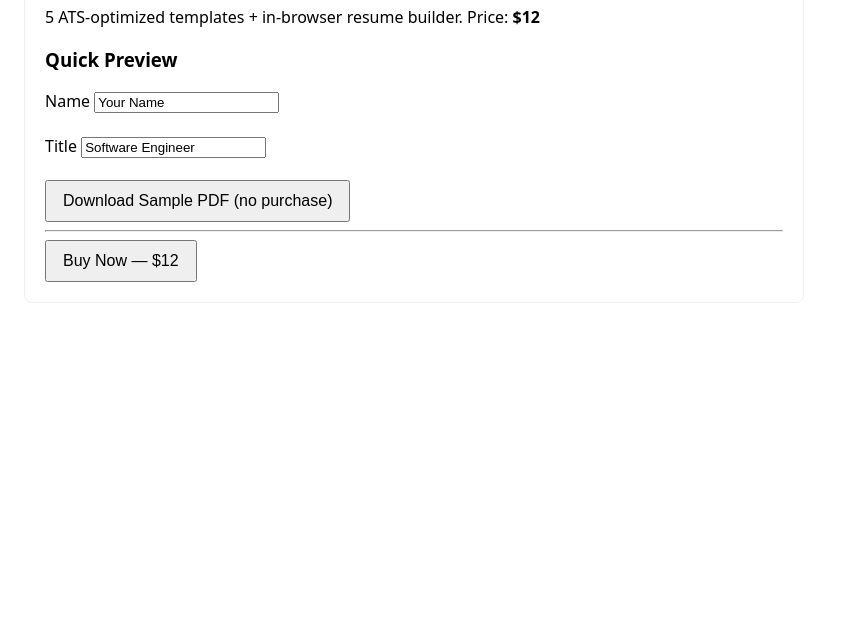
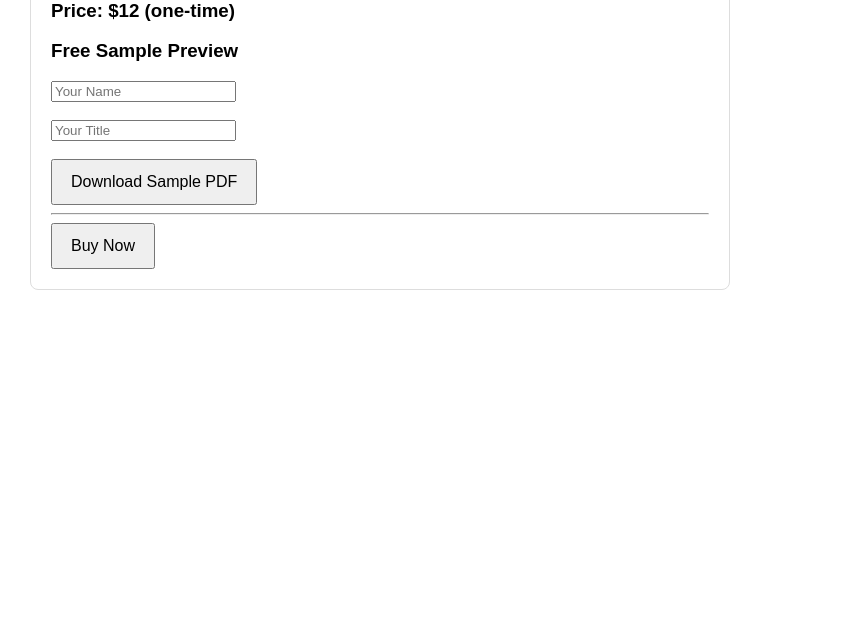
Before and after one commit to landude2410/The-APP, a plain HTML site: page public/index.html in a window 1280 px wide. Shown: the part 168-800 px from the top of the page, without its empty margins (0-843 px from the left). Drawn offline with Linux system fonts and the light colour scheme.

Commit message:
Update index.html

```diff
--- a/public/index.html
+++ b/public/index.html
@@ -1,49 +1,47 @@
 <!doctype html>
 <html>
 <head>
-  <meta charset="utf-8" />
-  <title>Resume Pack — Instant Download</title>
-  <meta name="viewport" content="width=device-width,initial-scale=1">
+  <meta charset="utf-8"/>
+  <title>Resume Pack - Instant Download</title>
+  <meta name="viewport" content="width=device-width,initial-scale=1"/>
   <style>
-    body{font-family:system-ui,Arial;margin:24px;max-width:780px}
-    .hero{border:1px solid #eee;padding:20px;border-radius:8px}
-    button{padding:10px 16px;font-size:16px}
+    body { font-family: Arial, sans-serif; margin: 30px; max-width: 700px }
+    .box { border: 1px solid #ddd; padding: 20px; border-radius: 8px }
+    button { padding: 12px 18px; font-size: 16px; cursor: pointer }
   </style>
 </head>
+
 <body>
-  <div class="hero">
-    <h1>Resume + Cover Letter Pack — Instant Download</h1>
-    <p>5 ATS-optimized templates + in-browser resume builder. Price: <strong>$12</strong></p>
+  <div class="box">
+    <h1>Resume + Cover Letter Pack</h1>
+    <p>5 ATS-Optimized Templates + Instant Download</p>
+    <h3>Price: $12 (one-time)</h3>
 
-    <h3>Quick Preview</h3>
-    <label>Name <input id="name" value="Your Name"></label><br><br>
-    <label>Title <input id="title" value="Software Engineer"></label><br><br>
-    <button id="preview">Download Sample PDF (no purchase)</button>
+    <h3>Free Sample Preview</h3>
+    <input id="name" placeholder="Your Name" /><br><br>
+    <input id="title" placeholder="Your Title" /><br><br>
+
+    <button onclick="preview()">Download Sample PDF</button>
     <hr>
-    <button id="buy">Buy Now — $12</button>
+
+    <button onclick="buy()">Buy Now</button>
   </div>
 
   <script src="https://js.stripe.com/v3/"></script>
   <script>
-    // Preview: simple client-side PDF generation using browser's print (or use jsPDF)
-    document.getElementById('preview').onclick = () => {
+    function preview() {
       const name = document.getElementById('name').value;
       const title = document.getElementById('title').value;
       const win = window.open('', '_blank');
-      win.document.write(`<h1>${name}</h1><p>${title}</p><p>Sample resume content...</p>`);
+      win.document.write(`<h1>${name}</h1><p>${title}</p><p>Sample Resume</p>`);
       win.print();
-    };
+    }
 
-    // BUY flow: call serverless endpoint to create a checkout session
-    document.getElementById('buy').onclick = async () => {
-      const res = await fetch('/api/create-checkout-session', { method:'POST' });
+    async function buy() {
+      const res = await fetch('/api/create-checkout-session', { method: 'POST' });
       const data = await res.json();
-      if (data.url) {
-        // redirect to Stripe Checkout page (hosted)
-        window.location = data.url;
-      } else {
-        alert('Error creating checkout session');
-      }
+      if (data.url) window.location = data.url;
+      else alert("Payment error");
     }
   </script>
 </body>
```
